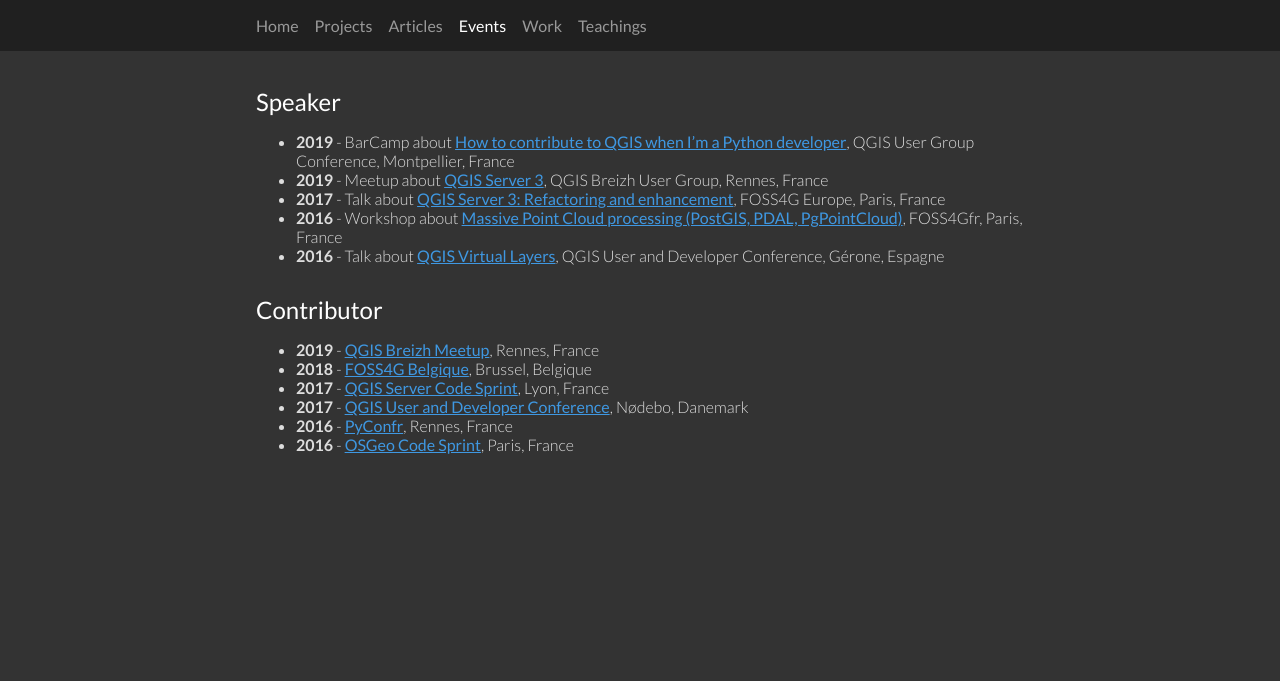
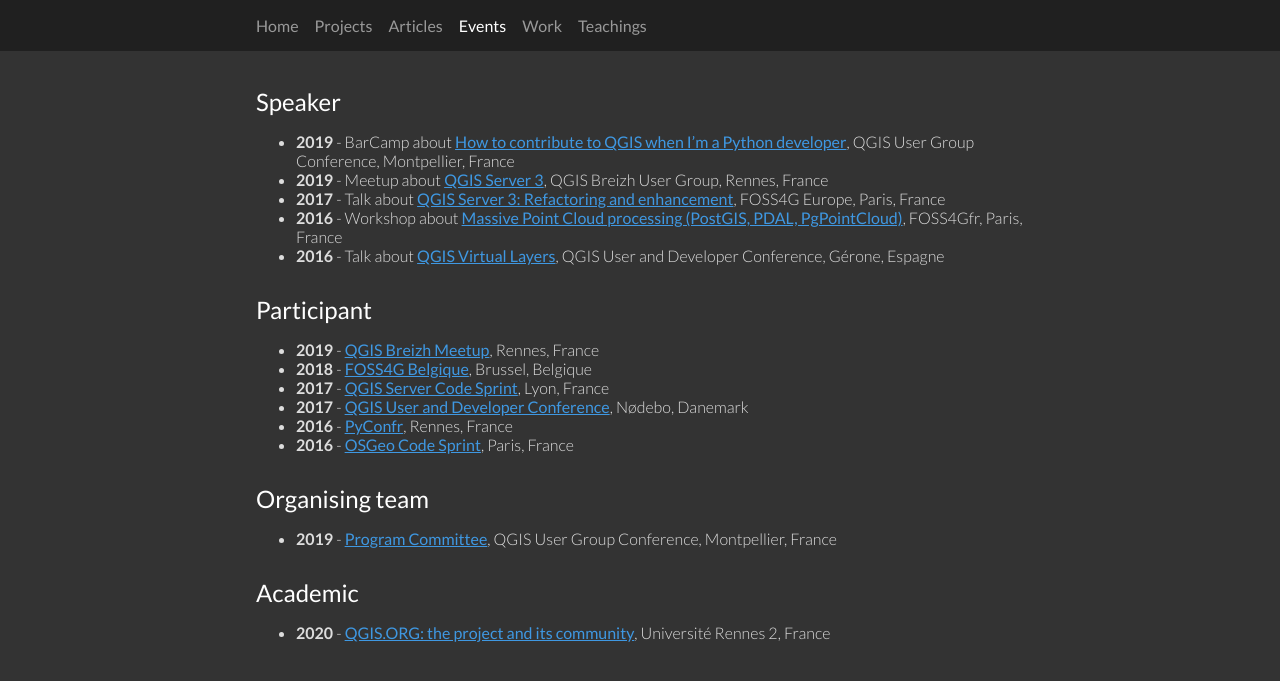
Before and after one commit to pblottiere/pblottiere.github.io, a Jekyll site: the page built from events/index.md, in a window 1280 px wide. Shown: the top 681 px of the page. Built offline with Jekyll 4.4.1, drawn with Linux system fonts in a browser that asks for light colours; comment, search, counter and statistics services are not loaded; our own code applies the rules of GitHub Pages for plain Markdown files.

Commit message:
Update events

```diff
--- a/events/index.md
+++ b/events/index.md
@@ -11,7 +11,7 @@ layout: left
   + {:.item} **2016** - Workshop about <a href="http://osgeo.asso.fr/foss4gfr-2016/programme.html">Massive Point Cloud processing (PostGIS, PDAL, PgPointCloud)</a>, FOSS4Gfr, Paris, France
   + {:.item} **2016** - Talk about <a href="http://blog.qgis.org/2016/06/30/report-back-15th-qgis-hackfest-in-girona-spain/">QGIS Virtual Layers</a>, QGIS User and Developer Conference, Gérone, Espagne
 
-# Contributor
+# Participant
 
   + {:.item} **2019** - <a href="https://twitter.com/Qgis_Bzh/status/1176431791437168642">QGIS Breizh Meetup</a>, Rennes, France
   + {:.item} **2018** - <a href="">FOSS4G Belgique</a>, Brussel, Belgique
@@ -19,3 +19,11 @@ layout: left
   + {:.item} **2017** - <a href="https://github.com/qgis/QGIS/wiki/19th-QGIS-Developer-Meeting-and-3rd-User-conference-in-N%C3%B8debo,-August-2-11-2017">QGIS User and Developer Conference</a>, Nødebo, Danemark
   + {:.item} **2016** - <a href="https://www.pycon.fr/2016/">PyConfr</a>, Rennes, France
   + {:.item} **2016** - <a href="https://wiki.osgeo.org/wiki/Paris_Code_Sprint_2016">OSGeo Code Sprint</a>, Paris, France
+
+# Organising team
+
+  + {:.item} **2019** - <a href="http://conf.qgis.osgeo.fr/">Program Committee</a>, QGIS User Group Conference, Montpellier, France
+
+# Academic
+
+  + {:.item} **2020** - <a href="">QGIS.ORG: the project and its community</a>, Université Rennes 2, France
```
